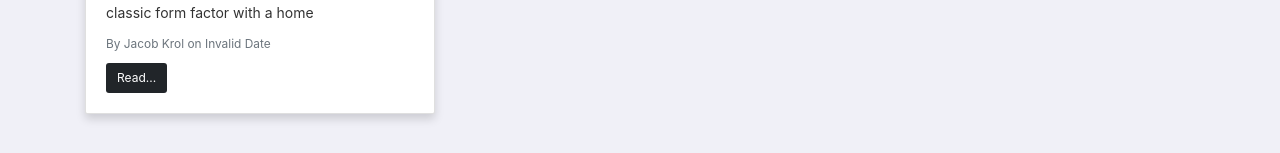
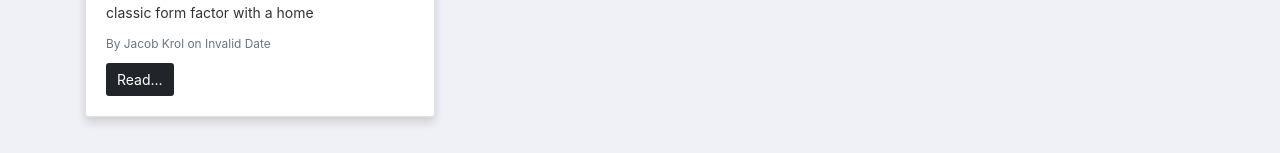
Before and after one commit to jena-subhaprasad/News24-7-LatestNewsApp, a React (Create React App) app: page / in a window 1280 px wide. Shown: the part 866-1019 px from the top of the page. Built offline with nearby package versions, Linux system fonts and the light colour scheme; no server answers.

Commit message:
Update App.css

```diff
--- a/src/App.css
+++ b/src/App.css
@@ -145,3 +145,5 @@ box-shadow: 0 10px 20px rgb(249, 253, 252), 0 4px 8px rgb(236, 231, 231);
   font-size: 18px;
   border-radius: 25px;
 }
+.btn-group-sm>.btn, .btn-sm {
+  font-size: 14px;}
```
